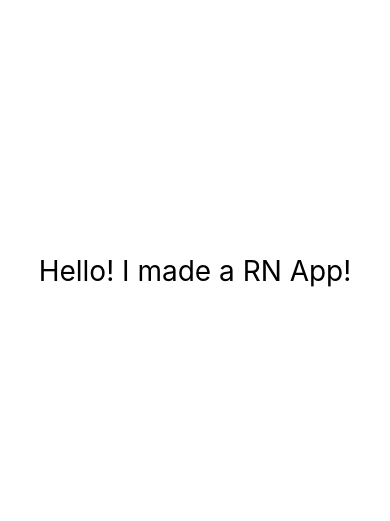
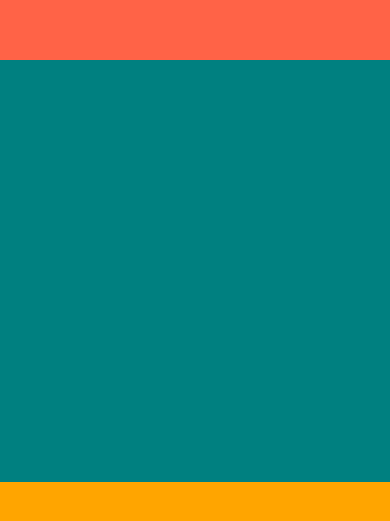
Before and after one commit to c9u11/NomadWeather, a React Native app: screen / in a window 390 px wide. Shown: the part 151-672 px from the top of the page. Built offline with nearby package versions, Linux system fonts and the light colour scheme.

Commit message:
:sparkles: ReactNative 기초
- Flex

```diff
--- a/App.js
+++ b/App.js
@@ -1,23 +1,11 @@
-import { StatusBar } from "expo-status-bar";
-import { StyleSheet, Text, View } from "react-native";
+import { View } from "react-native";
 
 export default function App() {
   return (
-    <View style={styles.container}>
-      <Text style={styles.text}>Hello! I made a RN App!</Text>
-      <StatusBar style="auto" />
+    <View style={{ flex: 1 }}>
+      <View style={{ flex: 1, backgroundColor: "tomato" }}></View>
+      <View style={{ flex: 2, backgroundColor: "teal" }}></View>
+      <View style={{ flex: 1, backgroundColor: "orange" }}></View>
     </View>
   );
 }
-
-const styles = StyleSheet.create({
-  container: {
-    flex: 1,
-    backgroundColor: "#fff",
-    alignItems: "center",
-    justifyContent: "center",
-  },
-  text: {
-    fontSize: 28,
-  },
-});
```
Also changed, not shown: 1 other file (tests, documents, lock files or other folders).
